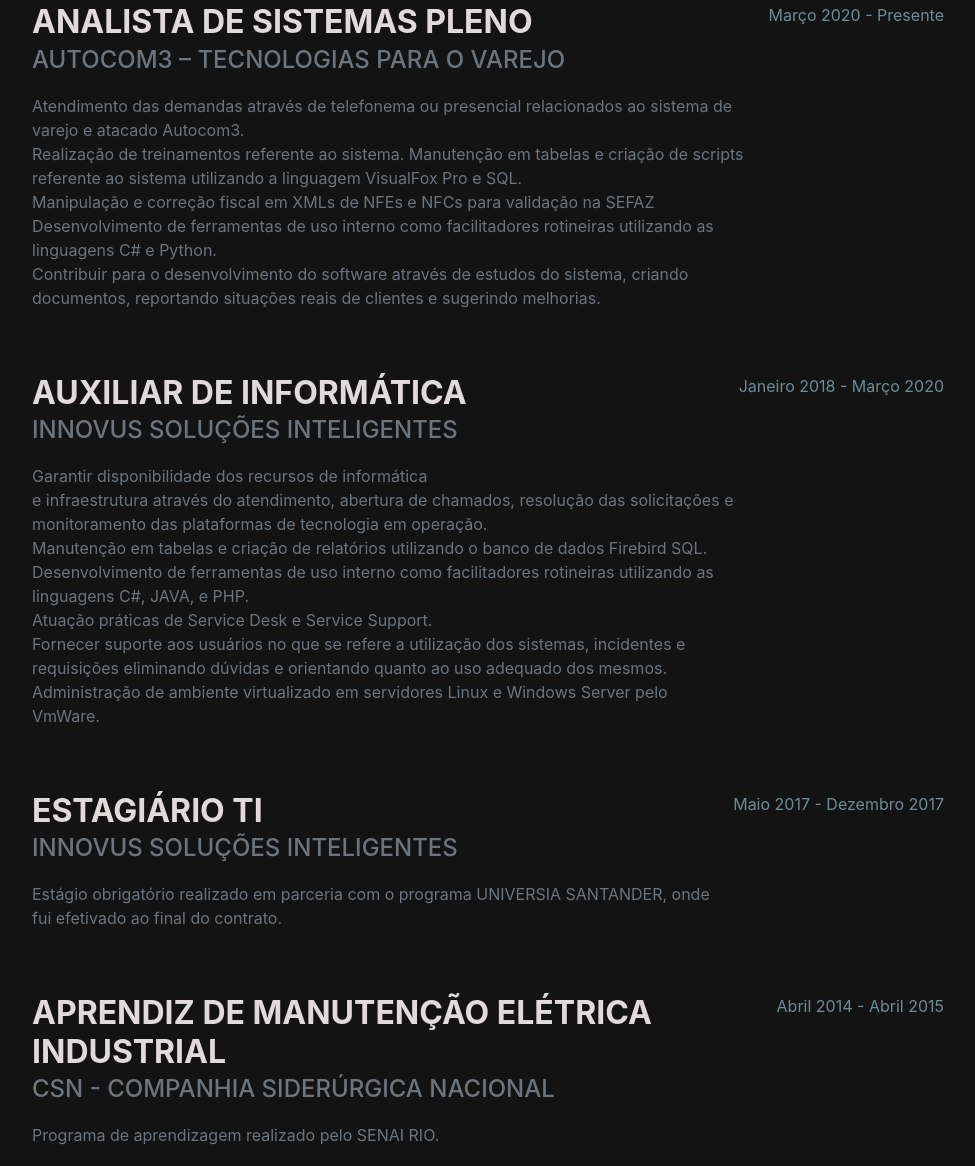
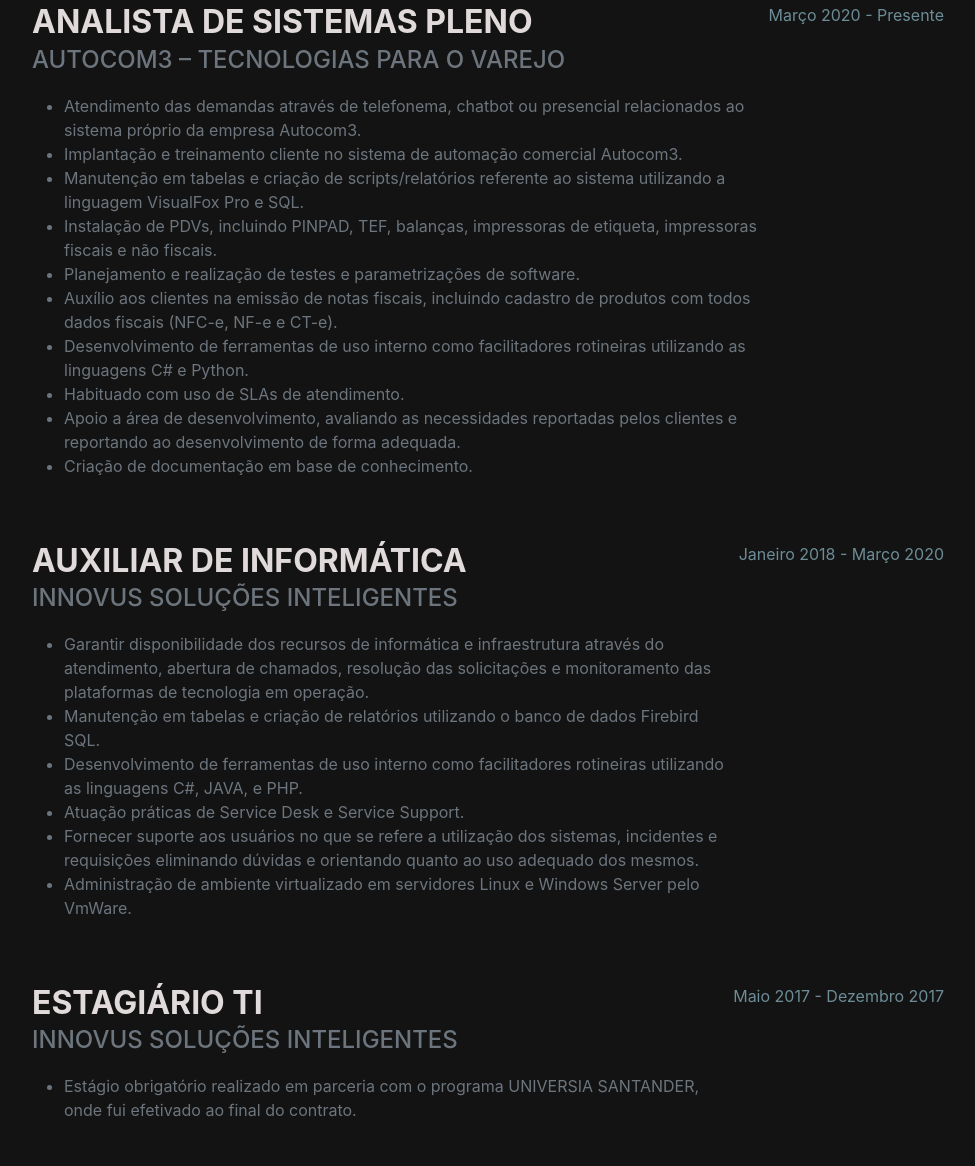
Before and after one commit to phfreitasf/phfreitasf.github.io, a website: page index.html in a window 1280 px wide. Shown: the part 993-2159 px from the top of the page, without its empty margins (288-1263 px from the left). Drawn offline with nearby package versions, Linux system fonts and the light colour scheme; a web font is replaced by a local one.

Commit message:
Ajustado informações e layout

```diff
--- a/index.html
+++ b/index.html
@@ -53,7 +53,11 @@
                     Santa Clara, Barra Mansa - Rio de Janeiro · (24) 99833-4654 ·
                     <a href="mailto:phfreitasf@gmail.com">phfreitasf@gmail.com</a>
                 </div>
-                <p class="lead mb-5">Formado em Sistemas de Informação em 2019 pela Universidade de Barra Mansa (UBM).
+                <p class="lead mb-5">Pedro Henrique Freitas, 27 anos, solteiro e sem filhos, natural de Barra mansa -
+                    RJ.
+                    <br><p class="mb-0">Profissional dedicado, engajado com 5 anos de experiência em Tecnologia da Informação. Habituado ao ambiente de implantações e gerenciamento de projetos de software. Abordagem focada em análise e solução de problemas.
+                    Dinâmico, dedicado, comunicativo e voltado para o trabalho em equipe.</p>
+                    <br>Formado em Sistemas de Informação em 2019 pela Universidade de Barra Mansa (UBM).
                     <br>Atualmente estudando para ingressar no mercado como Desenvolvedor Web Junior. </p>
                 <div class="social-icons">
                     <a class="social-icon" href="https://www.linkedin.com/in/pedro-freitas-6828a688/"><i
@@ -74,17 +78,22 @@
                     <div class="flex-grow-1">
                         <h3 class="mb-0">Analista de sistemas Pleno</h3>
                         <div class="subheading mb-3">Autocom3 – Tecnologias para o Varejo</div>
-                        <p>Atendimento das demandas através de telefonema ou presencial relacionados ao sistema de
-                            varejo e atacado Autocom3.<br>
-                            Realização de treinamentos referente ao sistema. Manutenção em tabelas e criação de scripts
-                            referente ao sistema utilizando a linguagem VisualFox Pro e SQL.<br>
-                            Manipulação e correção fiscal em XMLs de NFEs e NFCs para validação na SEFAZ <br>
-                            Desenvolvimento de ferramentas de uso interno como facilitadores rotineiras utilizando
-                            as<br>
-                            linguagens C# e Python.<br>
-                            Contribuir para o desenvolvimento do software através de estudos do sistema, criando
-                            documentos, reportando situações reais de clientes e sugerindo melhorias.<br>
-                        </p>
+                        <ul>
+                            <li>Atendimento das demandas através de telefonema, chatbot ou presencial relacionados ao
+                                sistema próprio da empresa Autocom3.</li>
+                            <li>Implantação e treinamento cliente no sistema de automação comercial Autocom3.</li>
+                            <li>Manutenção em tabelas e criação de scripts/relatórios referente ao sistema utilizando a
+                                linguagem VisualFox Pro e SQL.</li>
+                            <li>Instalação de PDVs, incluindo PINPAD, TEF, balanças, impressoras de etiqueta, impressoras fiscais e não fiscais.</li>
+                            <li>Planejamento e realização de testes e parametrizações de software.</li>
+                            <li>Auxílio aos clientes na emissão de notas fiscais, incluindo cadastro de produtos com todos dados fiscais (NFC-e, NF-e e CT-e).</li>
+                            <li>Desenvolvimento de ferramentas de uso interno como facilitadores rotineiras utilizando
+                                as linguagens C# e Python.</li>
+                            <li>Habituado com uso de SLAs de atendimento.</li>
+                            <li>Apoio a área de desenvolvimento, avaliando as necessidades reportadas pelos clientes e reportando ao desenvolvimento de forma adequada.</li>
+                            <li>Criação de documentação em base de conhecimento.</li>
+                        </ul>
+
                     </div>
                     <div class="flex-shrink-0"><span class="text-primary">Março 2020 - Presente</span></div>
                 </div>
@@ -92,19 +101,16 @@
                     <div class="flex-grow-1">
                         <h3 class="mb-0">Auxiliar de informática</h3>
                         <div class="subheading mb-3">Innovus Soluções Inteligentes</div>
-                        <p>Garantir disponibilidade dos recursos de informática<br>
-                            e infraestrutura através do atendimento, abertura de chamados, resolução das solicitações
-                            e<br>
-                            monitoramento das plataformas de tecnologia em operação.<br>
-                            Manutenção em tabelas e criação de relatórios utilizando o banco de dados Firebird SQL.<br>
-                            Desenvolvimento de ferramentas de uso interno como facilitadores rotineiras utilizando
-                            as<br>
-                            linguagens C#, JAVA, e PHP.<br>
-                            Atuação práticas de Service Desk e Service Support.<br>
-                            Fornecer suporte aos usuários no que se refere a utilização dos sistemas, incidentes e
-                            requisições eliminando dúvidas e orientando quanto ao uso adequado dos mesmos.<br>
-                            Administração de ambiente virtualizado em servidores Linux e Windows Server pelo VmWare.<br>
-                        </p>
+                        <ul>
+                            <li>Garantir disponibilidade dos recursos de informática e infraestrutura através do
+                                atendimento, abertura de chamados, resolução das solicitações e monitoramento das
+                                plataformas de tecnologia em operação.</li>
+                            <li>Manutenção em tabelas e criação de relatórios utilizando o banco de dados Firebird SQL.</li>
+                            <li>Desenvolvimento de ferramentas de uso interno como facilitadores rotineiras utilizando as linguagens C#, JAVA, e PHP.</li>
+                            <li>Atuação práticas de Service Desk e Service Support.</li>
+                            <li>Fornecer suporte aos usuários no que se refere a utilização dos sistemas, incidentes e requisições eliminando dúvidas e orientando quanto ao uso adequado dos mesmos.</li>
+                            <li>Administração de ambiente virtualizado em servidores Linux e Windows Server pelo VmWare.</li>
+                        </ul>
                     </div>
                     <div class="flex-shrink-0"><span class="text-primary">Janeiro 2018 - Março 2020</span></div>
                 </div>
@@ -112,20 +118,12 @@
                     <div class="flex-grow-1">
                         <h3 class="mb-0">Estagiário TI</h3>
                         <div class="subheading mb-3">Innovus Soluções Inteligentes</div>
-                        <p>Estágio obrigatório realizado em parceria com o programa UNIVERSIA SANTANDER, onde fui
-                            efetivado ao final do contrato.</p>
+                        <ul>
+                            <li>
+                                Estágio obrigatório realizado em parceria com o programa UNIVERSIA SANTANDER, onde fui efetivado ao final do contrato.</li>
+                        </ul>
                     </div>
                     <div class="flex-shrink-0"><span class="text-primary">Maio 2017 - Dezembro 2017</span></div>
-                </div>
-                <div class="d-flex flex-column flex-md-row justify-content-between">
-                    <div class="flex-grow-1">
-                        <h3 class="mb-0">Aprendiz de manutenção elétrica industrial</h3>
-                        <div class="subheading mb-3">CSN - COMPANHIA SIDERÚRGICA NACIONAL</div>
-                        <p>Programa de aprendizagem realizado pelo SENAI RIO. <br>
-
-                        </p>
-                    </div>
-                    <div class="flex-shrink-0"><span class="text-primary">Abril 2014 - Abril 2015</span></div>
                 </div>
             </div>
         </section>
@@ -159,7 +157,9 @@
                     <li class="list-inline-item"><i class="fab fa-node-js"></i></li>
                     <li class="list-inline-item"><i class="fab fa-sass"></i></li>
                     <li class="list-inline-item"><i class="fab fa-npm"></i></li>
-                    <li class="list-inline-item"><img src="./assets/img/csharp.png" style="height: 50px; left: -10px"></li>
+                    <li class="list-inline-item"><i class="fab fa-python"></i></li>
+                    <li class="list-inline-item"><img src="./assets/img/csharp.png"
+                            style="height: 40px; margin-top: -10px"></li>
                 </ul>
                 <div class="subheading mb-3">Idiomas</div>
                 <ul class="fa-ul mb-0">
@@ -177,16 +177,17 @@
                 <h2 class="mb-5">Interesses</h2>
                 <p>Quando não estou em frente ao computador, gosto de passar meu tempo ouvindo música ou cantando, tenho
                     contato com música desde meus 13 anos, onde ganhei o primeiro violão.</p>
-                <p class="mb-0">Quando mais afim de descansar, prefiro passar meu tempo livre assistindo séries de
-                    fantasia, ficção científica ou épicas. </p>
+                <p class="mb-0">Quando mais afim de descansar, prefiro passar meu tempo livre jogando vídeo-game ou
+                    assistindo séries de
+                    fantasia, ficção científica e épicas. </p>
             </div>
         </section>
         <hr class="m-0" />
 
-    <!-- Bootstrap core JS-->
-    <script src="https://cdn.jsdelivr.net/npm/bootstrap@5.1.3/dist/js/bootstrap.bundle.min.js"></script>
-    <!-- Core theme JS-->
-    <script src="js/scripts.js"></script>
+        <!-- Bootstrap core JS-->
+        <script src="https://cdn.jsdelivr.net/npm/bootstrap@5.1.3/dist/js/bootstrap.bundle.min.js"></script>
+        <!-- Core theme JS-->
+        <script src="js/scripts.js"></script>
 </body>
 
 </html>
```
